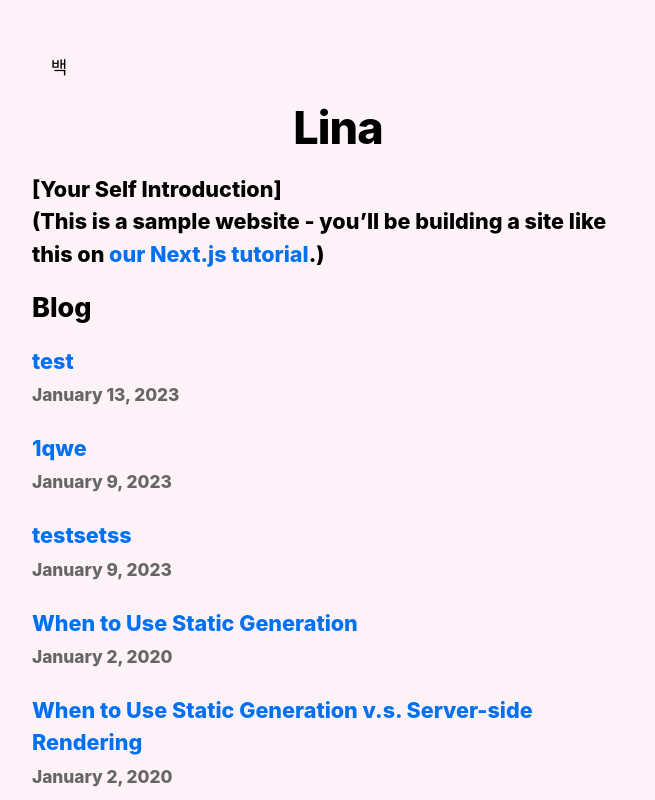
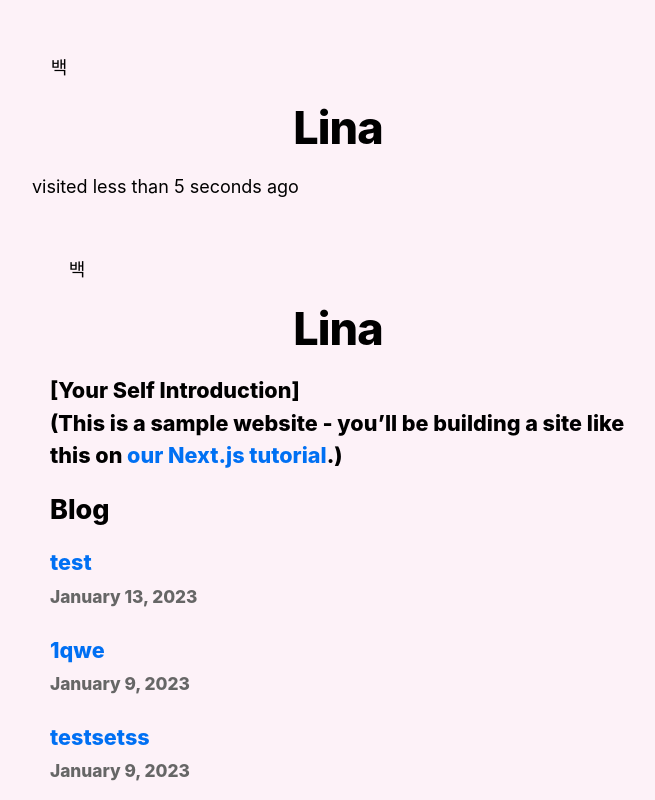
Before and after one commit to LeeSeungjae00/lsj-tech-blog, a Next.js app: page / in a window 1280 px wide. Shown: the top 800 px of the page, without its empty margins (302-957 px from the left). Built offline with nearby package versions, Linux system fonts and the light colour scheme.

Commit message:
:sparkles: Introduce new features
custom app, document

```diff
--- a/pages/_app.js
+++ b/pages/_app.js
@@ -1,5 +1,28 @@
+import Layout from '@/components/layout'
 import '../styles/global.css'
+import { useRouter } from 'next/router'
+import { useState } from 'react'
+import { format, formatDistance, formatDistanceToNow } from 'date-fns'
 
 export default function App({ Component, pageProps }) {
-  return <Component {...pageProps} />
+  const router = useRouter()
+  const [visitedTime] = useState(new Date())
+
+  return (
+    <Layout home={router.pathname === '/'}>
+      <div>
+        visited {formatDistanceToNow(new Date(visitedTime), {
+          addSuffix: true,
+          includeSeconds: true
+        })}
+      </div>
+      <Component {...pageProps} pathname={router.pathname} />
+    </Layout>
+  )
 }
+
+//페이지마다 달라지지 않는 레이아웃
+//page 를 이동해도 keeping 하고싶은 state 가 있을 떄
+//에러 핸들링
+//additional data 를 페이지에 주입할 떄
+//global css
--- /dev/null
+++ b/pages/_document.js
@@ -0,0 +1,30 @@
+import { Html, Head, Main, NextScript } from 'next/document'
+
+export const siteTitle = 'LSJ-BLOG'
+
+
+export default function Document() {
+  return (
+    <Html>
+      <Head>
+        <link rel="icon" href="/favicon.ico" />
+        <meta
+          name="description"
+          content="Learn how to build a personal website using Next.js"
+        />
+        <meta
+          property="og:image"
+          content={`https://og-image.vercel.app/${encodeURI(
+            siteTitle
+          )}.png?theme=light&md=0&fontSize=75px&images=https%3A%2F%2Fassets.vercel.com%2Fimage%2Fupload%2Ffront%2Fassets%2Fdesign%2Fnextjs-black-logo.svg`}
+        />
+        <meta name="og:title" content={siteTitle} />
+        <meta name="twitter:card" content="summary_large_image" />
+      </Head>
+      <body>
+        <Main />
+        <NextScript />
+      </body>
+    </Html>
+  )
+}
```
